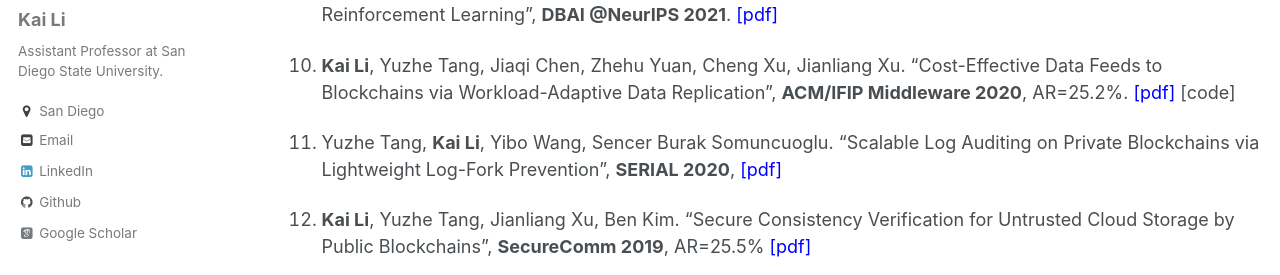
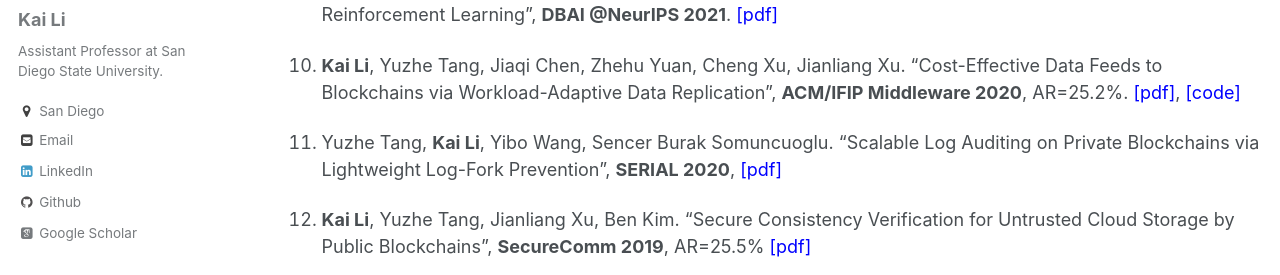
Before and after one commit to likai1993/likai1993.github.io, a Jekyll site: the page built from _pages/publications.md, in a window 1280 px wide and 900 px high, scrolled down 899 px. Shown: the part 216-491 px from the top of the window. Built offline with Jekyll 4.4.1, drawn with Linux system fonts in a browser that asks for light colours; some web fonts are replaced.

Commit message:
Update publications.md

```diff
--- a/_pages/publications.md
+++ b/_pages/publications.md
@@ -33,7 +33,7 @@ Conference Papers
 
 1. **Kai Li**, Qi Zhang, Lei Yu, Min Hong. "DRL-Clusters: Buffer Management with Clustering based Deep Reinforcement Learning", **DBAI @NeurIPS 2021**. <span style="color:blue">[[pdf]](https://openreview.net/pdf?id=RJOWggDLNMv)</span>
 
-1. **Kai Li**, Yuzhe Tang, Jiaqi Chen, Zhehu Yuan, Cheng Xu, Jianliang Xu. "Cost-Effective Data Feeds to Blockchains via Workload-Adaptive Data Replication", **ACM/IFIP Middleware 2020**, AR=25.2%. <span style="color:blue">[[pdf]](https://arxiv.org/pdf/1911.04078.pdf)</span> [[code]](https://github.com/syracuse-fullstacksecurity/GRuB)
+1. **Kai Li**, Yuzhe Tang, Jiaqi Chen, Zhehu Yuan, Cheng Xu, Jianliang Xu. "Cost-Effective Data Feeds to Blockchains via Workload-Adaptive Data Replication", **ACM/IFIP Middleware 2020**, AR=25.2%. <span style="color:blue">[[pdf]](https://arxiv.org/pdf/1911.04078.pdf)</span>, <span style="color:blue">[[code]](https://github.com/syracuse-fullstacksecurity/GRuB)</span>
 
 1. Yuzhe Tang, **Kai Li**, Yibo Wang, Sencer Burak Somuncuoglu. "Scalable Log Auditing on Private Blockchains via Lightweight Log-Fork Prevention", **SERIAL 2020**, <span style="color:blue">[[pdf]](https://dl.acm.org/doi/pdf/10.1145/3429884.3430032)</span>
 
```
